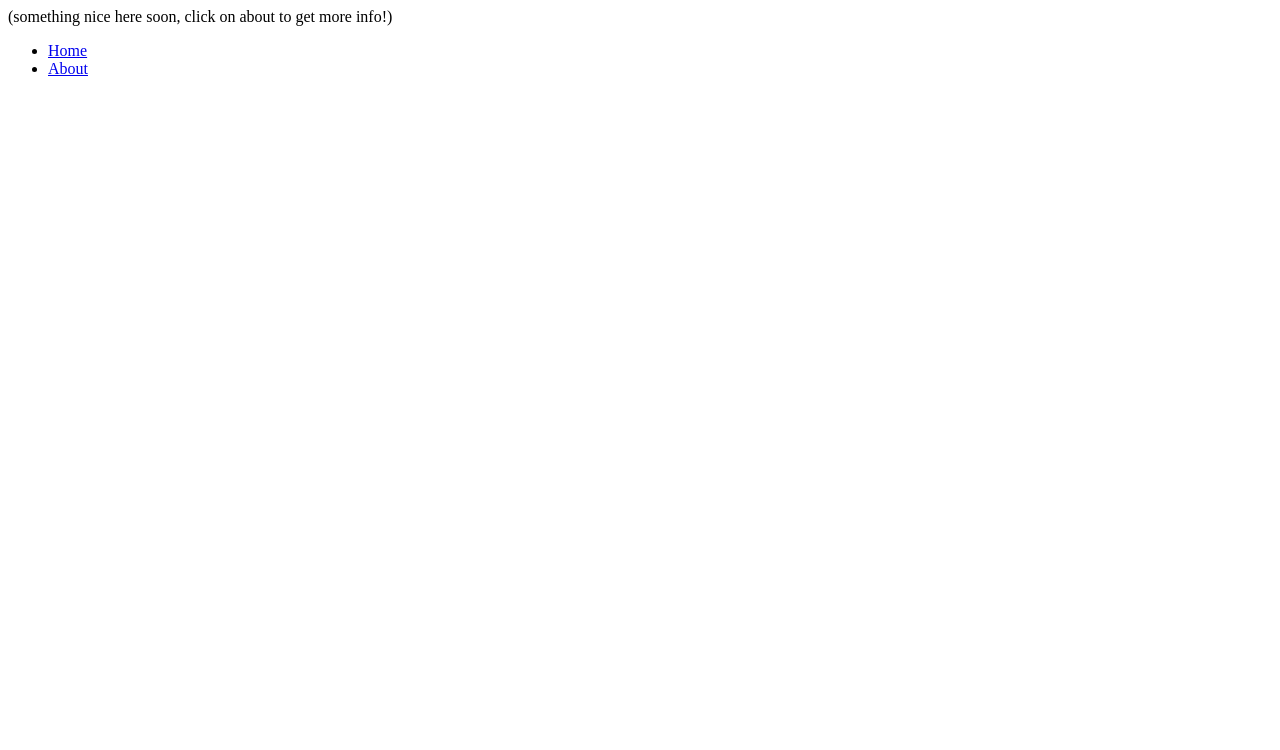
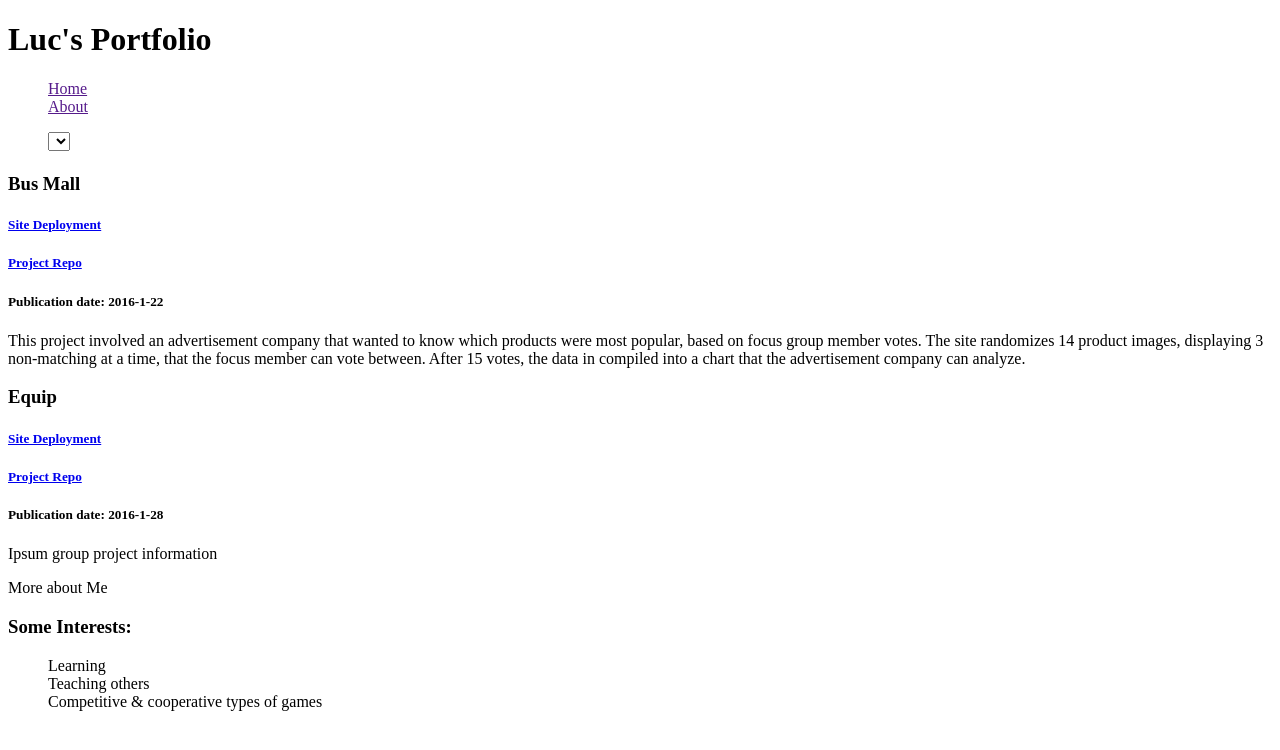
Before and after one commit to Ho-Luc/Portfolio, a plain HTML site: page index.html in a window 1280 px wide. Drawn offline with nearby package versions, Linux system fonts and the light colour scheme.

Commit message:
added view layer and index restructuring

```diff
--- a/css/style.css
+++ b/css/style.css
@@ -1,7 +1,7 @@
-nav {
+/*nav {
   display: flex;
   flex-direction: row;
+}*/
+li {
+  list-style-type: none;
 }
-/*.navFlex {
-  flex-direction: row;
-}*/
--- a/index.html
+++ b/index.html
@@ -5,18 +5,53 @@
     <link rel="stylesheet" href="css/style.css">
   </head>
   <body>
-    <header>(something nice here soon, click on about to get more info!)</header>
-    <nav>
-      <ul class="navFlex">
-        <li><a href="index.html">Home</a></li>
-        <li><a href="about.html">About</a></li>
+    <header class="site-header">
+      <h1>Luc's Portfolio</h1>
+    </header>
+    <nav class="main-nav">
+      <ul>
+        <li class="tab" data-content="project-articles"><a href="">Home</a></li>
+        <li class="tab" data-content="about"><a href="">About</a></li>
       </ul>
     </nav>
-    <section>
+    <section id="project-articles" class="tab-content">
+      <div>
+        <ul id="filters">
+          <li>
+            <select id="project-filter">
+              <option value=""></option>
+            </select>
+          </li>
+        </ul>
+      </div>
+
+      <article class="template">
+        <header>
+          <h1></h1>
+          <h5 class="site-url"></h5>
+          <h5 class="repo-url"></h5>
+          <h5 class="publish-date"></h5>
+        </header>
+        <section class="project-body"></section>
+      </article>
+    </section>
+    <section id="about" class="tab-content">
+      <header>
+        More about Me
+      </header>
+      <section>
+        <h1>Some Interests:</h1>
+        <ul>
+          <li>Learning</li>
+          <li>Teaching others</li>
+          <li>Competitive & cooperative types of games</li>
+        </ul>
+      </section>
     </section>
 
     <script src="https://ajax.googleapis.com/ajax/libs/jquery/1.12.0/jquery.min.js"></script>
     <script type="text/javascript" src="js/projects.js"></script>
     <script type="text/javascript" src="js/app.js"></script>
+    <script type="text/javascript" src="js/projectView.js"></script>
   </body>
 </html>
--- a/js/app.js
+++ b/js/app.js
@@ -27,5 +27,5 @@ projects.forEach(function(ele) {
 });
 
 projectsArray.forEach(function(a) {
-  $('#projectArticles').append(a.toHtml());
+  $('#project-articles').append(a.toHtml());
 });
```
Also changed, not shown: 1 other file.
